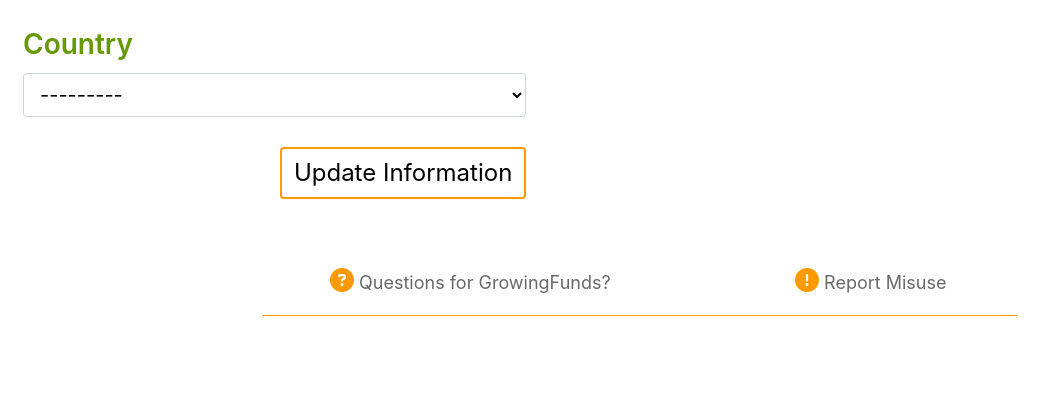
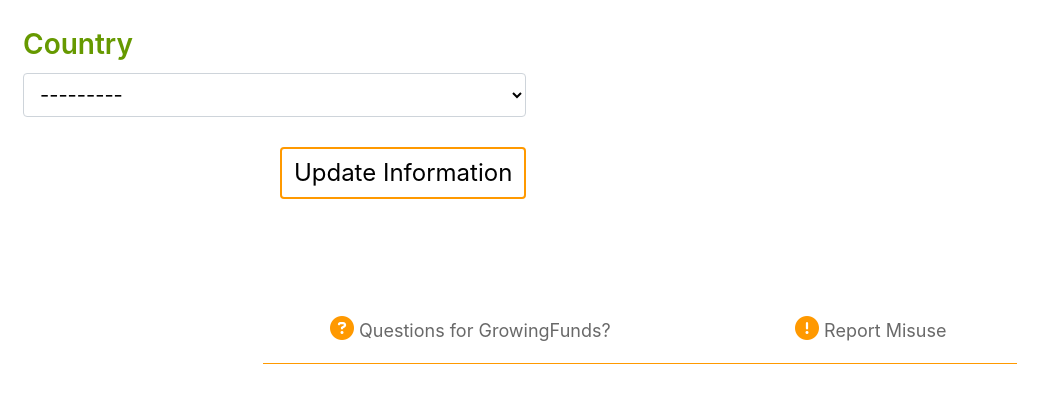
Before and after one commit to rory81/growing_funds, a Django app: page /profile/ in a window 1280 px wide. Shown: the part 1250-1650 px from the top of the page, without its empty margins (0-1057 px from the left). Before the commit the page ends 1566 px from the top, so only its background shows below. Run offline with Django 3.2, Linux system fonts and the light colour scheme; the visitor is signed in with stand-in values (Sample User, id 1); data comes from the database, SQL or seed files in the repository; data that the repository does not hold is empty; parts of the project's set-up code (start-up, migrations or seed data) failed here and were passed over; some libraries are stand-ins or nearby versions; some web fonts are replaced.

Commit message:
adjust footer margin

```diff
--- a/templates/base.html
+++ b/templates/base.html
@@ -83,9 +83,10 @@
     {% endfor %}
 </ul>
 {% endif %}
-<main>
+<main class="mb-5">
 {% block content %}
 {% endblock %}
+</main>
 <footer class="footer mt-5">
     <div class="row no-gutters offset-3 footer_row">
         <div class="col-6">
@@ -97,7 +98,6 @@
     </div>
     <hr class="orange col-7"></hr>
 </footer>
-</main>
 	{% block corejs %}
 		<script src="https://cdnjs.cloudflare.com/ajax/libs/jquery/3.4.1/jquery.min.js"> </script>
 		<script src="https://code.jquery.com/jquery-3.3.1.min.js" integrity="sha256-FgpCb/KJQlLNfOu91ta32o/NMZxltwRo8QtmkMRdAu8=" crossorigin="anonymous"></script>
```
